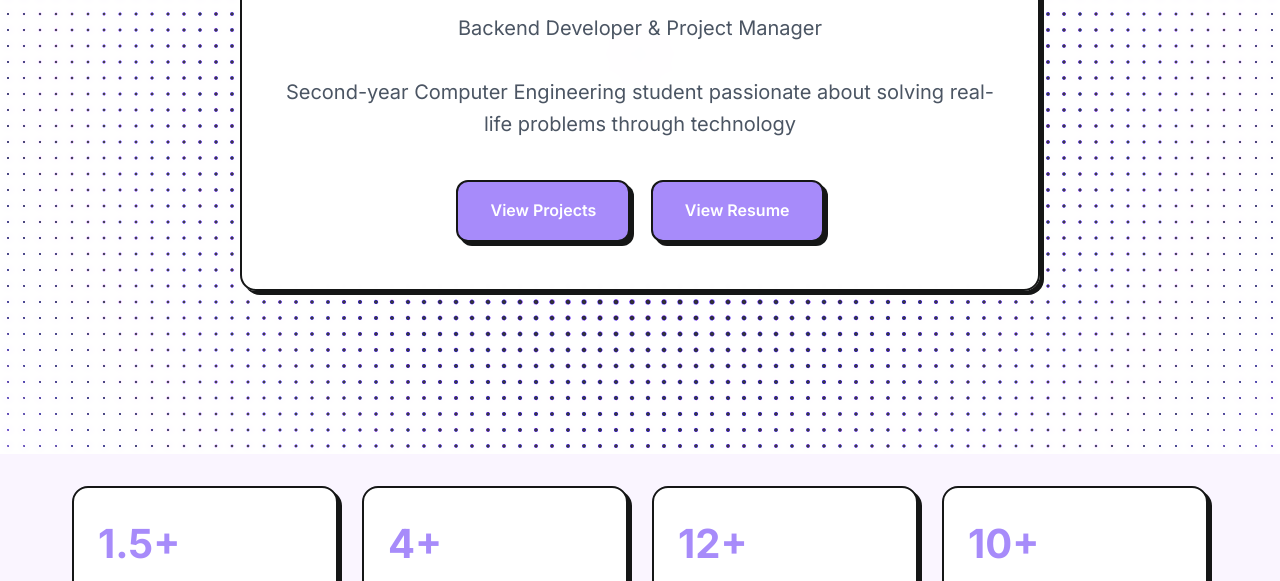
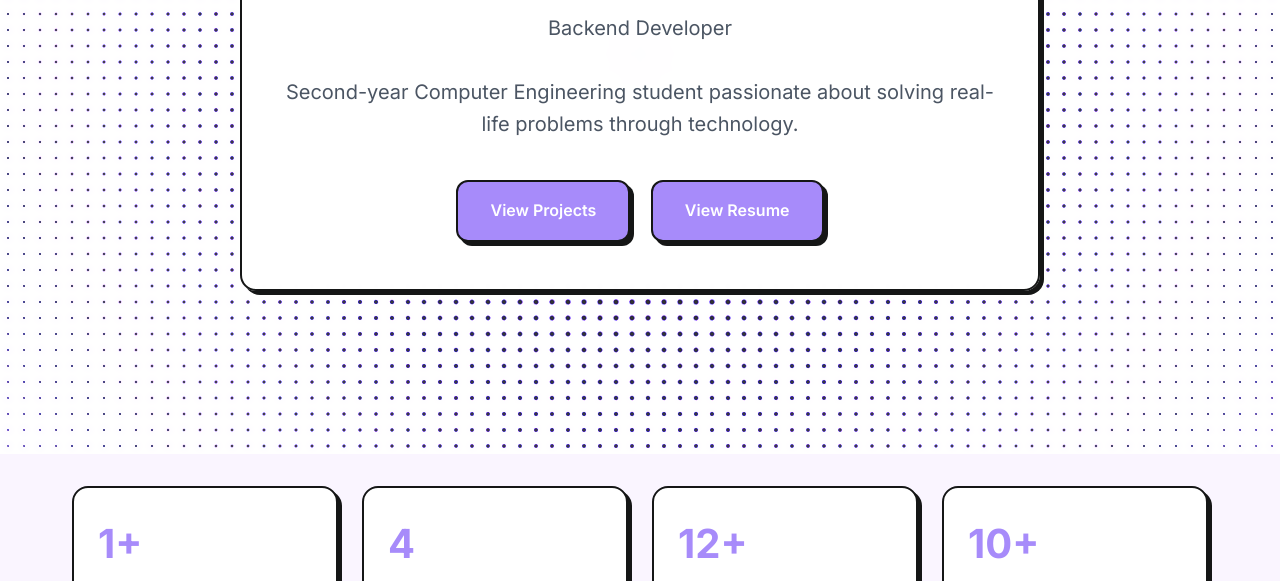
Before and after one commit to NISHANTTMAURYA/nishant_portfolio, a plain HTML site: page index.html in a window 1280 px wide. Shown: the part 346-927 px from the top of the page. Drawn offline with Linux system fonts and the light colour scheme.

Commit message:
Update index.html
linked in test

```diff
--- a/index.html
+++ b/index.html
@@ -37,8 +37,8 @@
         <div class="hero-background"></div>
         <div class="hero-content">
             <h1>Nishant Maurya</h1>
-            <p>Backend Developer & Project Manager</p>
-            <p>Second-year Computer Engineering student passionate about solving real-life problems through technology</p>
+            <p>Backend Developer</p>
+            <p>Second-year Computer Engineering student passionate about solving real-life problems through technology.</p>
             <a href="#projects" class="button">View Projects</a>
             <a href="#resume" class="button">View Resume</a>
         </div>
@@ -48,11 +48,11 @@
         <!-- Stats Section -->
         <div class="stats-grid">
             <div class="stat-card">
-                <div class="stat-number">1.5+</div>
+                <div class="stat-number">1+</div>
                 <div class="stat-label">Years Experience</div>
             </div>
             <div class="stat-card">
-                <div class="stat-number">4+</div>
+                <div class="stat-number">4</div>
                 <div class="stat-label">Wins</div>
             </div>
             <div class="stat-card">
```
